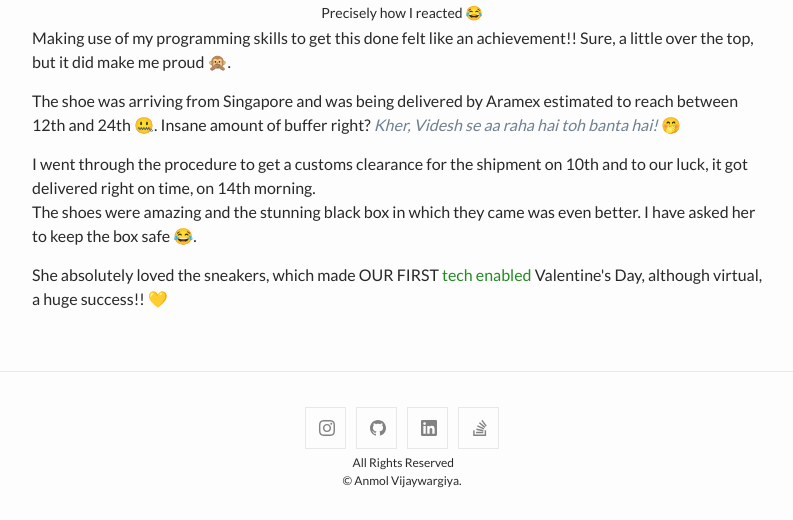
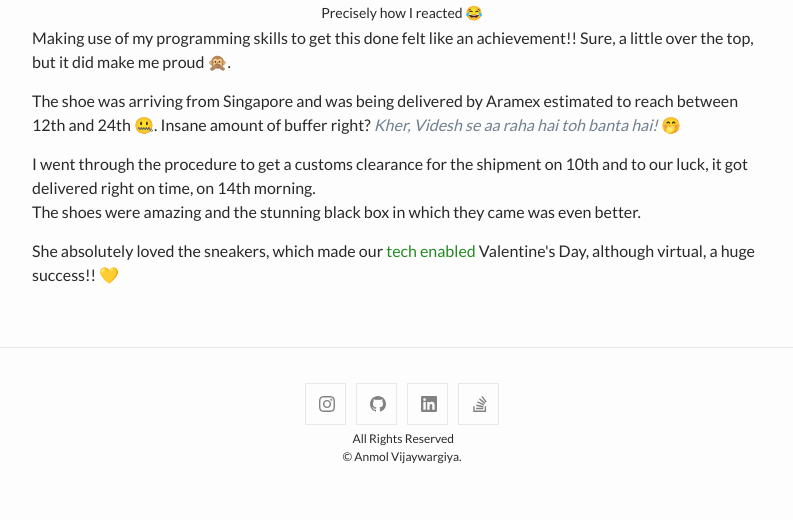
Before and after one commit to anmol1vw13/anmol1vw13.github.io, a Jekyll site: the page built from _posts/2021-02-14-python-enabled-nike-limited-valentine-edition-purchase.html, in a window 1280 px wide and 900 px high, scrolled down 2701 px, cut to the strip 380-900 px from the top of the window. Shown: the whole strip, without its empty margins (238-1031 px from the left). Built offline with Jekyll 4.4.1, drawn with Linux system fonts in a browser that asks for light colours; comment, search, counter and statistics services are not loaded; after the commit the page ends 3577 px from its top, so only the background shows below that; some of the changed text lies outside the part shown.

Commit message:
Update 2021-02-14-python-enabled-nike-limited-valentine-edition-purchase.html

```diff
--- a/_posts/2021-02-14-python-enabled-nike-limited-valentine-edition-purchase.html
+++ b/_posts/2021-02-14-python-enabled-nike-limited-valentine-edition-purchase.html
@@ -1,7 +1,7 @@
 ---
 layout: post
 title: How I used Python to bag a limited edition Nike Sneaker!!
-description: Blog about how I used technology to make my valentine's day very special.
+description: Blog about how I used technology for a special day.
 date: '2021-02-14T12:00:00.000-08:00'
 author: Anmol Vijaywargiya
 tags:
@@ -87,5 +87,5 @@ which was going to be launched soon.</p>
 <p>Making use of my programming skills to get this done felt like an achievement!! Sure, a little over the top, but it did make me proud 🙊.</p>
 <p>The shoe was arriving from Singapore and was being delivered by Aramex estimated to reach between 12th and 24th 🤐. Insane amount of buffer right? <i style="color:slategrey">Kher, Videsh se aa raha hai toh banta hai! </i>🤭</p>
 <p>I went through the procedure to get a customs clearance for the shipment on 10th and to our luck, it got delivered right on time, on 14th morning.<br/>
-  The shoes were amazing and the stunning black box in which they came was even better. I have asked her to keep the box safe 😂.</p>
-<p>She absolutely loved the sneakers, which made OUR FIRST <span style="color:forestgreen">tech enabled</span> Valentine's Day, although virtual, a huge success!! 💛</p>
+  The shoes were amazing and the stunning black box in which they came was even better.</p>
+<p>She absolutely loved the sneakers, which made our <span style="color:forestgreen">tech enabled</span> Valentine's Day, although virtual, a huge success!! 💛</p>
```
Also changed, not shown: other parts of _posts/2021-02-14-python-enabled-nike-limited-valentine-edition-purchase.html (+1 -1 lines).
